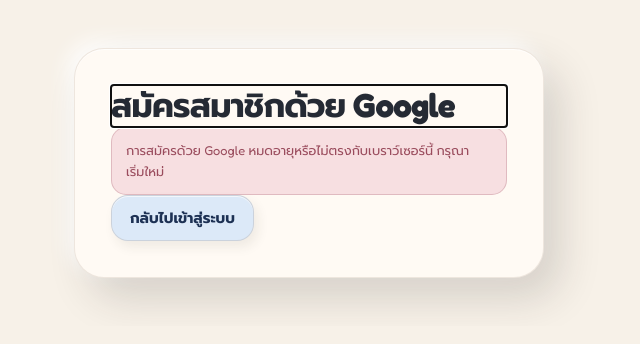
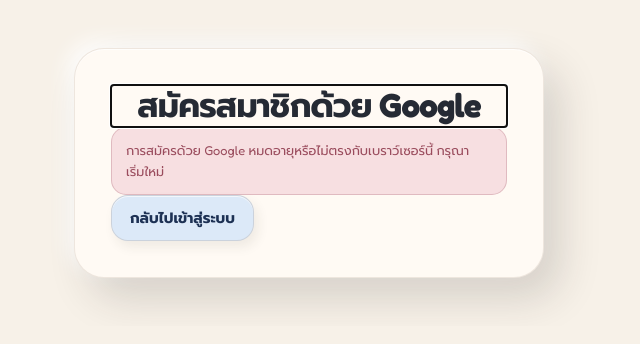
Before and after one commit to VWINDQ/RoomMatch, a React (Vite) app: page /auth/google/register in a window 1280 px wide. Shown: the top 344 px of the page, without its empty margins (331-971 px from the left). Built offline with nearby package versions, Linux system fonts and the light colour scheme.

Commit message:
fix(auth): center Google signup heading

```diff
--- a/src/pages/GoogleRegistrationPage.tsx
+++ b/src/pages/GoogleRegistrationPage.tsx
@@ -14,7 +14,7 @@ export function GoogleRegistrationPage() {
   const flow = params.get('flow') || '';
   const validFlow = /^[A-Za-z0-9_-]{43}$/.test(flow) && params.getAll('flow').length === 1;
   return <main className="auth-form-wrap"><div className="auth-form-card">
-    <header><h1>สมัครสมาชิกด้วย Google</h1></header>
+    <header className="text-center"><h1>สมัครสมาชิกด้วย Google</h1></header>
     {validFlow ? <RegistrationForm key={flow} flow={flow}/> : <RegistrationError message={expiredMessage}/>}
   </div></main>;
 }
```
